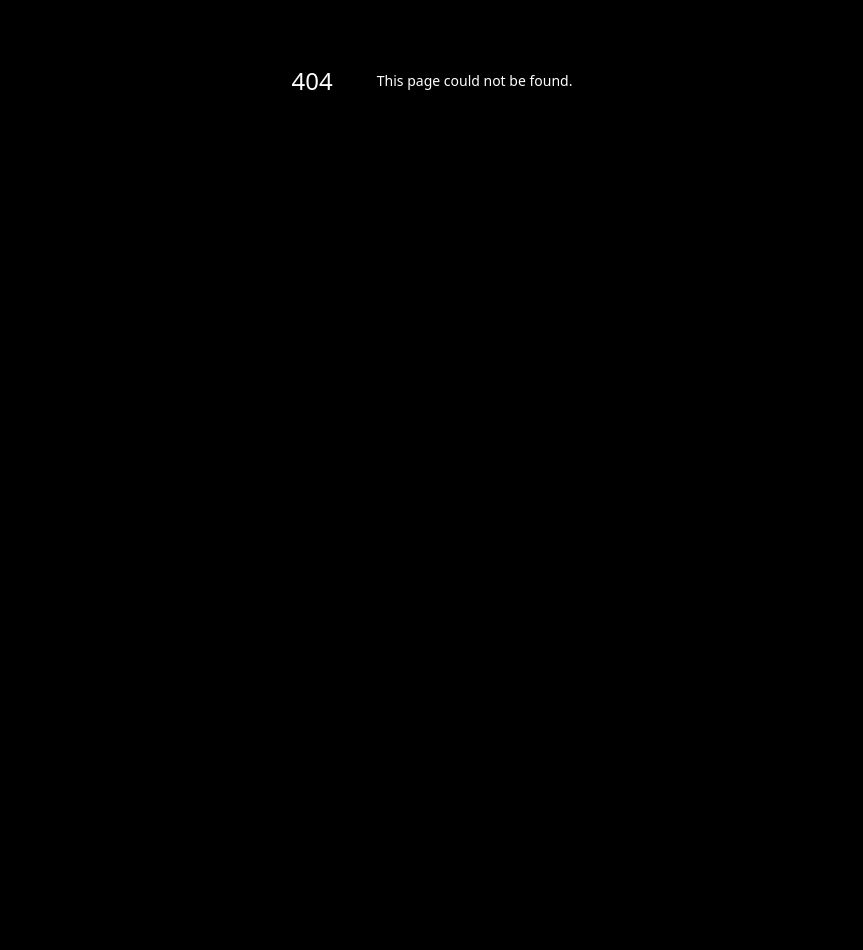
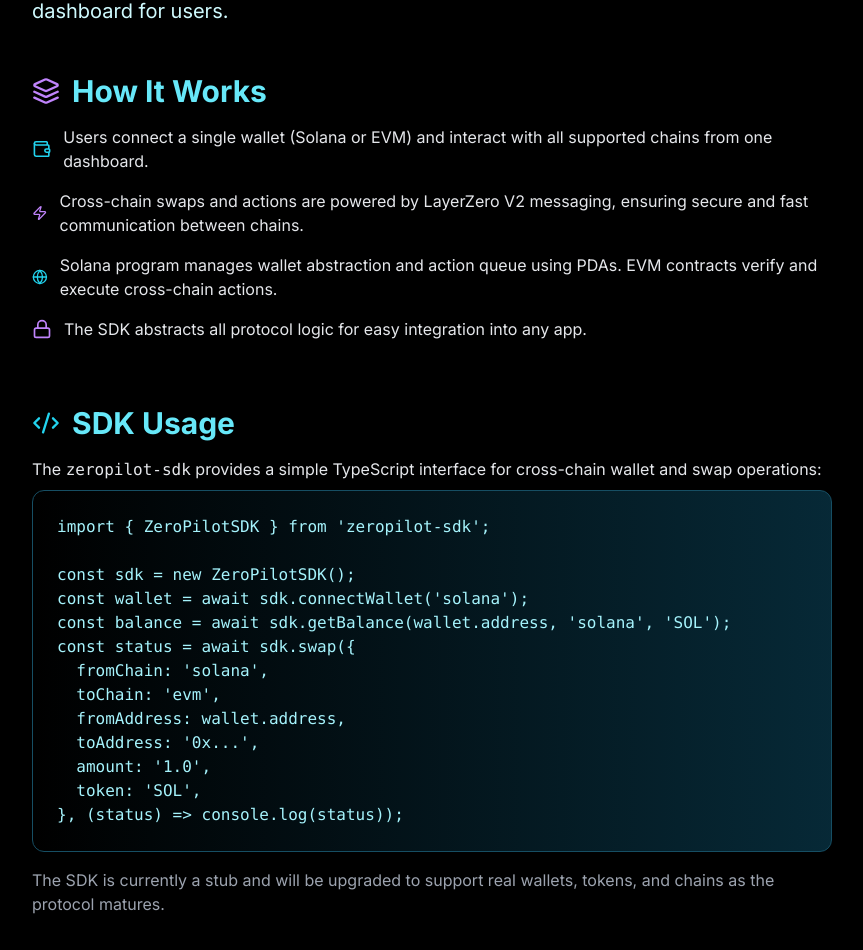
Before and after one commit to zeropilotxyz/zeropilot, a Next.js app in the folder frontend/: page /docs in a window 1280 px wide. Before the commit this address had no page. Shown: the part 320-1270 px from the top of the page, without its empty margins (208-1071 px from the left). Before the commit the page ends 800 px from the top, so only its background shows below. Built offline with nearby package versions, Linux system fonts and the light colour scheme.

Commit message:
add documentation

```diff
--- /dev/null
+++ b/frontend/app/(application)/docs/page.tsx
@@ -0,0 +1,76 @@
+import Link from "next/link";
+import { BookOpen, Layers, Code2, Rocket, ArrowRight, Wallet, Zap, Globe, Lock, FileText } from "lucide-react";
+
+export default function DocsPage() {
+  return (
+    <div className="max-w-4xl mx-auto py-16 px-6 md:px-12">
+      <div className="flex items-center gap-4 mb-8">
+        <BookOpen className="w-10 h-10 text-cyan-400" />
+        <h1 className="text-5xl font-extrabold text-white tracking-tight">ZeroPilot Documentation</h1>
+      </div>
+      <p className="mb-12 text-xl text-cyan-100 max-w-2xl">
+        ZeroPilot is a cross-chain wallet and protocol layer, enabling seamless asset management and swaps between Solana and EVM chains using LayerZero V2. It features a unified SDK for developers and a beautiful dashboard for users.
+      </p>
+
+      <div className="space-y-16">
+        <section>
+          <div className="flex items-center gap-3 mb-4">
+            <Layers className="w-7 h-7 text-purple-400" />
+            <h2 className="text-3xl font-bold text-cyan-300">How It Works</h2>
+          </div>
+          <ul className="list-none space-y-4 ml-0 text-gray-200">
+            <li className="flex items-center gap-3"><Wallet className="w-5 h-5 text-cyan-400" /> Users connect a single wallet (Solana or EVM) and interact with all supported chains from one dashboard.</li>
+            <li className="flex items-center gap-3"><Zap className="w-5 h-5 text-purple-400" /> Cross-chain swaps and actions are powered by LayerZero V2 messaging, ensuring secure and fast communication between chains.</li>
+            <li className="flex items-center gap-3"><Globe className="w-5 h-5 text-cyan-400" /> Solana program manages wallet abstraction and action queue using PDAs. EVM contracts verify and execute cross-chain actions.</li>
+            <li className="flex items-center gap-3"><Lock className="w-5 h-5 text-purple-400" /> The SDK abstracts all protocol logic for easy integration into any app.</li>
+          </ul>
+        </section>
+
+        <section>
+          <div className="flex items-center gap-3 mb-4">
+            <Code2 className="w-7 h-7 text-cyan-400" />
+            <h2 className="text-3xl font-bold text-cyan-300">SDK Usage</h2>
+          </div>
+          <p className="mb-2 text-gray-200">The <span className="font-mono">zeropilot-sdk</span> provides a simple TypeScript interface for cross-chain wallet and swap operations:</p>
+          <pre className="bg-gradient-to-r from-black/80 to-cyan-950/80 rounded-xl p-6 text-base text-cyan-200 overflow-x-auto mb-4 border border-cyan-900 shadow-lg"><code>{`import { ZeroPilotSDK } from 'zeropilot-sdk';
+
+const sdk = new ZeroPilotSDK();
+const wallet = await sdk.connectWallet('solana');
+const balance = await sdk.getBalance(wallet.address, 'solana', 'SOL');
+const status = await sdk.swap({
+  fromChain: 'solana',
+  toChain: 'evm',
+  fromAddress: wallet.address,
+  toAddress: '0x...',
+  amount: '1.0',
+  token: 'SOL',
+}, (status) => console.log(status));
+`}</code></pre>
+          <p className="mb-8 text-gray-400">The SDK is currently a stub and will be upgraded to support real wallets, tokens, and chains as the protocol matures.</p>
+        </section>
+
+        <section>
+          <div className="flex items-center gap-3 mb-4">
+            <Rocket className="w-7 h-7 text-purple-400" />
+            <h2 className="text-3xl font-bold text-cyan-300">Future Considerations</h2>
+          </div>
+          <ul className="list-none space-y-4 ml-0 text-gray-200">
+            <li className="flex items-center gap-3"><ArrowRight className="w-5 h-5 text-cyan-400" /> Adding support for more chains (Aptos, Sui, Cosmos, etc.)</li>
+            <li className="flex items-center gap-3"><ArrowRight className="w-5 h-5 text-cyan-400" /> Optimizing gas usage and transaction batching</li>
+            <li className="flex items-center gap-3"><ArrowRight className="w-5 h-5 text-cyan-400" /> Advanced security features and audits</li>
+            <li className="flex items-center gap-3"><ArrowRight className="w-5 h-5 text-cyan-400" /> Native support for more tokens and NFTs</li>
+            <li className="flex items-center gap-3"><ArrowRight className="w-5 h-5 text-cyan-400" /> Open-source SDK and developer documentation</li>
+          </ul>
+        </section>
+
+        <section>
+          <div className="flex items-center gap-3 mb-4">
+            <FileText className="w-7 h-7 text-cyan-400" />
+            <h2 className="text-3xl font-bold text-cyan-300">Learn More</h2>
+          </div>
+          <p className="text-gray-300 text-lg">Check out the <Link href="/" className="text-purple-400 underline">landing page</Link> or the <a href="https://github.com/zeropilot" className="text-purple-400 underline" target="_blank" rel="noopener noreferrer">GitHub repo</a> for more details.</p>
+        </section>
+      </div>
+    </div>
+  );
+}
--- a/frontend/components/hero.tsx
+++ b/frontend/components/hero.tsx
@@ -99,6 +99,11 @@ export default function Hero() {
                 <ExternalLink className="ml-2 h-4 w-4" />
               </Button>
             </Link>
+            <Link href="/docs">
+              <Button size="lg" variant="outline" className="border-cyan-400 text-cyan-200 hover:bg-cyan-400/10">
+                Docs
+              </Button>
+            </Link>
             <WaitlistModal
               trigger={
                 <Button size="lg"  className="border-purple-500 text-white hover:bg-purple-500/20">
```
